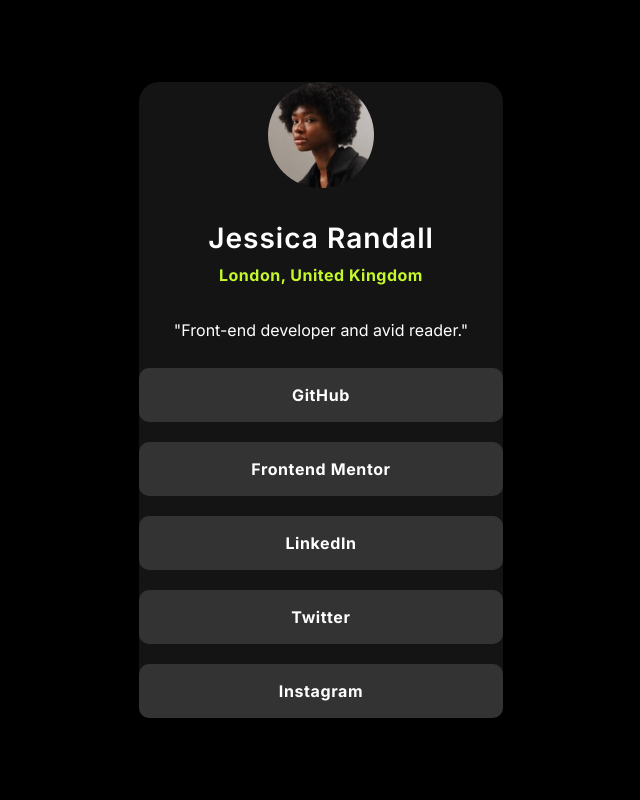
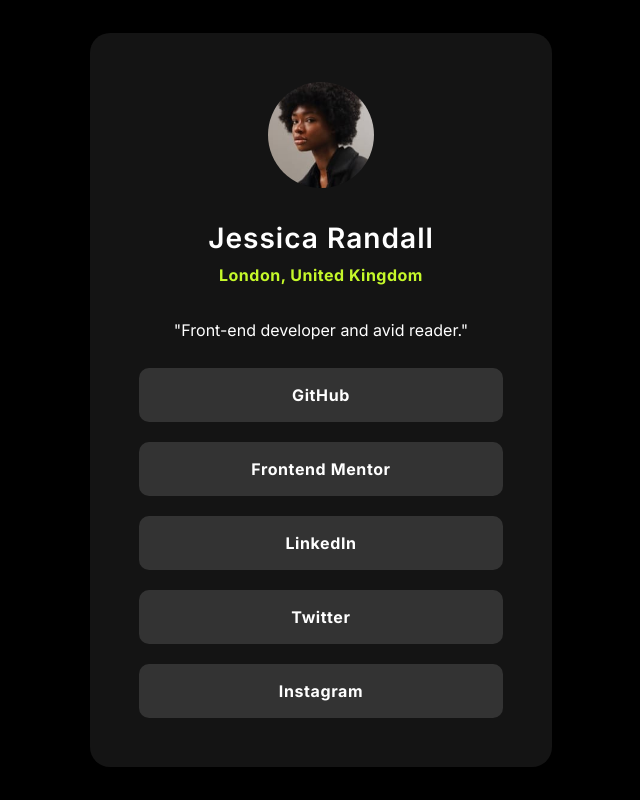
Before and after one commit to LarsAdams/SocialLinksProfileFEM, a plain HTML site: page index.html in a window 1280 px wide. Shown: the whole page, without its empty margins (319-959 px from the left). Drawn offline with Linux system fonts and the light colour scheme.

Commit message:
Fix global padding

```diff
--- a/style.css
+++ b/style.css
@@ -23,7 +23,7 @@
     background-color: hsl(0, 0%, 8%);
 	text-align: center;
 	border-radius: 20px;
-	padding: 49px, 30px;
+	padding: 49px;
 }
 
 .pp_card {
```
